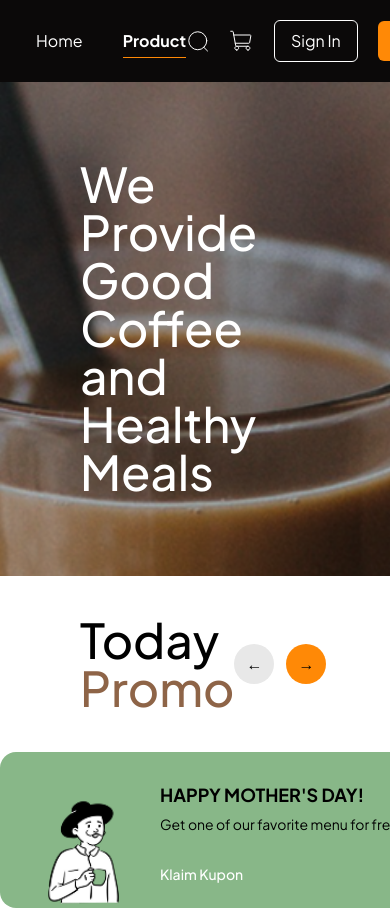
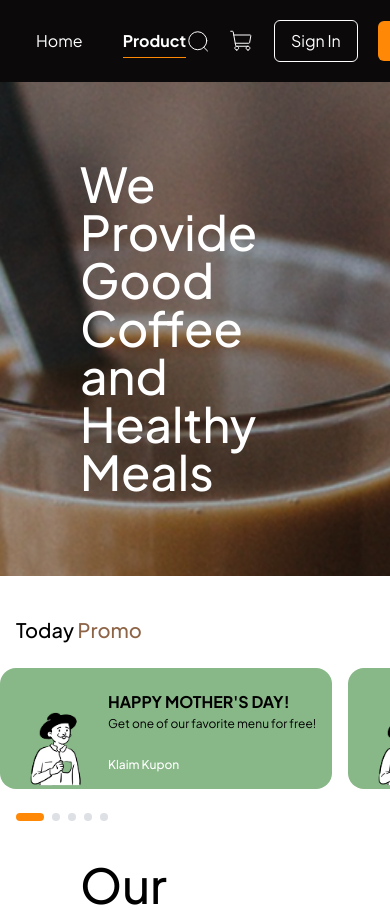
Before and after one commit to ItsnaMaulanaHasan/koda-b4-react, a React (Vite) app: page /product in a window 390 px wide. Shown: the top 910 px of the page. Built offline with nearby package versions, Linux system fonts and the light colour scheme; sample sign-in values are in the browser's storage.

Commit message:
feat: responsiveness component promosection

```diff
--- a/src/components/PromoSection.jsx
+++ b/src/components/PromoSection.jsx
@@ -8,11 +8,14 @@ import { useFetchData } from "../hooks/useFetchData";
 function PromoSection() {
   const { data, isLoading, error } = useFetchData("/data/cupon.json");
   const [currentIndex, setCurrentIndex] = useState(0);
+  const [touchStart, setTouchStart] = useState(0);
+  const [touchEnd, setTouchEnd] = useState(0);
 
   if (isLoading) return <div>Loading...</div>;
 
   if (error) return <div>Error: {error}</div>;
 
+  // handle button pagination
   const handlePrev = () => {
     setCurrentIndex((prev) => (prev === 0 ? data.length - 1 : prev - 1));
   };
@@ -20,55 +23,85 @@ function PromoSection() {
   const handleNext = () => {
     setCurrentIndex((prev) => (prev === data.length - 1 ? 0 : prev + 1));
   };
+
+  // handle touch swipe
+  const handleTouchStart = (e) => {
+    setTouchStart(e.targetTouches[0].clientX);
+  };
+
+  const handleTouchMove = (e) => {
+    setTouchEnd(e.targetTouches[0].clientX);
+  };
+
+  const handleTouchEnd = () => {
+    if (!touchStart || !touchEnd) return;
+
+    const distance = touchStart - touchEnd;
+    const isLeftSwipe = distance > 50;
+    const isRightSwipe = distance < -50;
+
+    if (isLeftSwipe) {
+      handleNext();
+    }
+    if (isRightSwipe) {
+      handlePrev();
+    }
+
+    setTouchStart(0);
+    setTouchEnd(0);
+  };
+
   return (
     <>
-      <div className="flex justify-between items-center px-20">
-        <h1 className="font-medium text-5xl">
+      <div className="flex items-center justify-between px-4 sm:px-8 md:px-12 lg:px-16 xl:px-20">
+        <h1 className="text-xl font-medium sm:text-2xl md:text-3xl lg:text-4xl xl:text-5xl">
           Today <span className="text-[#8E6447]">Promo</span>
         </h1>
-        <div className="flex gap-3">
+        <div className="hidden gap-3 md:flex">
           <button
             onClick={handlePrev}
-            className="size-10 rounded-full bg-[#E8E8E8] text-black flex items-center justify-center hover:bg-gray-200 transition"
-          >
+            className="size-10 rounded-full bg-[#E8E8E8] text-black flex items-center justify-center hover:bg-gray-200 transition">
             ←
           </button>
           <button
             onClick={handleNext}
-            className="size-10 rounded-full bg-[#FF8906] text-black flex items-center justify-center hover:bg-[#e67a05] transition"
-          >
+            className="size-10 rounded-full bg-[#FF8906] text-black flex items-center justify-center hover:bg-[#e67a05] transition">
             →
           </button>
         </div>
       </div>
-      <div className="flex gap-10 mt-10 overflow-hidden ">
+      <div
+        className="flex gap-4 mt-6 overflow-hidden sm:gap-6 md:gap-8 lg:gap-10 sm:mt-8 md:mt-10"
+        onTouchStart={handleTouchStart}
+        onTouchMove={handleTouchMove}
+        onTouchEnd={handleTouchEnd}>
         <div
-          className="flex gap-10 transition-transform duration-500 ease-in-out"
+          className="flex gap-4 transition-transform duration-500 ease-in-out sm:gap-6 md:gap-8 lg:gap-10"
           style={{
             transform: `translateX(-${currentIndex * (100 / 3 + 3.33)}%)`,
-          }}
-        >
+          }}>
           {data.map((promo) => (
             <div
               key={promo.id}
-              className="flex gap-5 rounded-2xl pt-5 px-7 pb-0 min-w-[calc(33.333%-2.67rem)] max-w-120 flex-shrink-0 text-black"
+              className="flex gap-3 rounded-2xl pt-4 px-4 pb-0  min-w-[calc(33.333%-2.67rem)] max-w-120 flex-shrink-0 text-black sm:gap-4 md:gap-5 sm:pt-5 sm:px-5 md:px-7"
               style={{
                 backgroundColor: promo.bgColor,
-              }}
-            >
+              }}>
               <div className="self-end flex-shrink-0">
                 <img
-                  className="w-28 h-28 object-contain"
+                  className="object-contain w-20 h-20 sm:w-24 sm:h-24 md:w-28 md:h-28"
                   src={promo.image}
                   alt={promo.title}
                 />
               </div>
-              <div className="flex flex-col gap-2 py-3">
-                <h2 className="font-bold text-lg leading-tight">
+              <div className="flex flex-col gap-1 py-2 sm:gap-2 sm:py-3">
+                <h2 className="text-base font-bold leading-tight sm:text-lg">
                   {promo.title}
                 </h2>
-                <p className="text-sm leading-snug">{promo.description}</p>
-                <button className="text-white mt-auto mb-3 text-left font-medium text-sm cursor-pointer">
+                <p className="text-xs leading-snug sm:text-sm">
+                  {promo.description}
+                </p>
+                <button className="mt-auto mb-2 text-xs font-medium text-left text-white cursor-pointer sm:mb-3 sm:text-sm">
                   {promo.buttonText}
                 </button>
               </div>
@@ -76,7 +109,7 @@ function PromoSection() {
           ))}
         </div>
       </div>
-      <div className="flex gap-2 mt-10 ps-20">
+      <div className="flex gap-2 mt-6 sm:mt-8 md:mt-10 ps-4 sm:ps-8 md:ps-12 lg:ps-16 xl:ps-20">
         {data.map((item, index) => (
           <button
             key={item.id}
```
